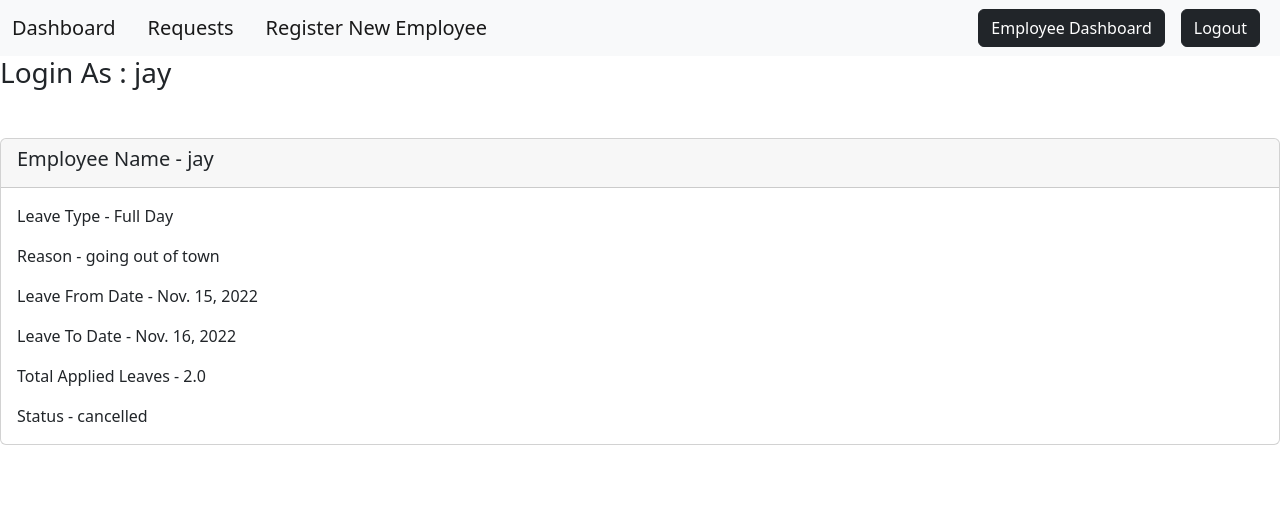
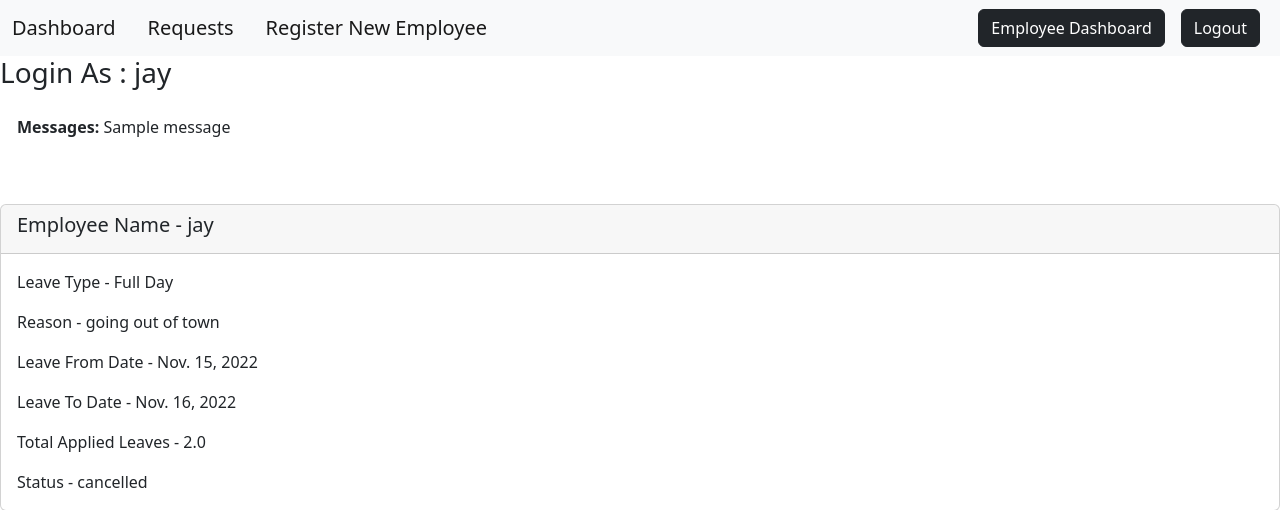
Before and after one commit to jay-borsaniya/attendence_portal, a Django app: page /dashboard/requests/ in a window 1280 px wide. Shown: the top 510 px of the page. Run offline with Django 4.2, Linux system fonts and the light colour scheme; a user stored in the database is signed in; data comes from the database, SQL or seed files in the repository; both versions use the stored data as it was after the commit; one stand-in notice (Sample message) is shown.

Commit message:
error handling

```diff
--- a/employeer/views.py
+++ b/employeer/views.py
@@ -28,7 +28,12 @@ def dashboard(request):
 @login_required(login_url='user_login')
 def requests(request):
     leaves = Leaves.objects.all().order_by('-id')
-    return render(request, 'requests.html', {'username':request.user, 'leaves':leaves})
+    if not leaves:
+        messages.error(request, "You don't have any leave requests")
+        return render(request, 'requests.html', {'username':request.user})
+    else:
+        return render(request, 'requests.html', {'username':request.user, 'leaves':leaves})
+
 
 
 @login_required(login_url='user_login')
--- a/home/models.py
+++ b/home/models.py
@@ -16,7 +16,7 @@ class Leaves(models.Model):
     status = models.CharField(max_length=10, choices=choices)
 
     def __str__(self):
-        return self.user
+        return self.user.username
 
 
 class Attendence(models.Model):
--- a/home/views.py
+++ b/home/views.py
@@ -32,6 +32,7 @@ def index(request):
                 punched_in_out_today = False
         else:
             punched_in_today = False
+            punched_in_out_today = False
     else:
         punched_in_today = False
         punched_in_out_today = False
@@ -125,6 +126,7 @@ def apply_leave(request):
 
 @login_required(login_url='user_login')
 def applied_leaves(request):
+
     user = request.user
     leaves = Leaves.objects.filter(user=user).order_by('-id')
 
--- a/templates/applied_leaves.html
+++ b/templates/applied_leaves.html
@@ -18,11 +18,11 @@
                 <label class="form-control card-header">{{leave.status}}</label>
             </div>
             <div class="card-body">
-                <h5 class="card-title">{{leave.leave_reason}}</h5>
+                <h5 class="card-title">Reason - {{leave.leave_reason}}</h5>
                 <br>
                 <h5>From - {{leave.leave_from_date}}</h5>
                 <h5>To - {{leave.leave_to_date}}</h5>
-                <h5> Total Leaves - {{leave.applied_leaves}} </h5>
+                <h5>Total Leaves - {{leave.applied_leaves}} </h5>
 
                 {% if leave.status == 'cancelled' %}
                     <p> This leave has been cancelled <p>
--- a/templates/requests.html
+++ b/templates/requests.html
@@ -4,6 +4,13 @@
 
 {% block content %}
     <h3> Login As : {{username}} </h3>
+
+    {%for message in messages %}
+        <div class="alert alert-{{ message.tag }} alert-dismissible fade show" role="alert">
+        <strong>Messages:</strong> {{ message }}
+        </div>
+    {% endfor %}
+
     {% for leave in leaves %}
         <div class="card mt-5">
             <div class="card-header">
```
Also changed, not shown: templates/new_employee.html (+7 -6 lines), db.sqlite3.
